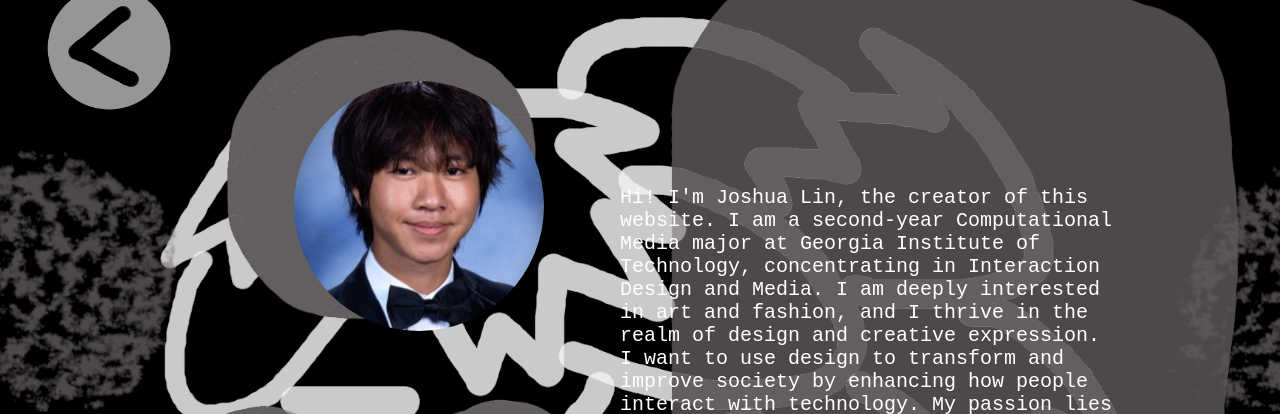
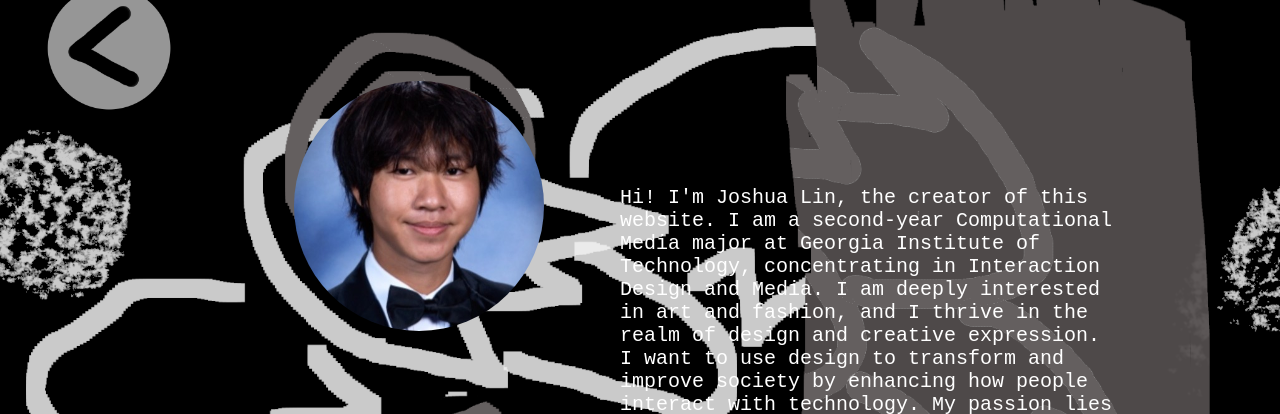
Before and after one commit to joshualin674/joshualin674.github.io, a plain HTML site: page page2.html in a window 1280 px wide. Shown: the part 128-542 px from the top of the page. Drawn offline with Linux system fonts and the light colour scheme.

Commit message:
Update styles.css

```diff
--- a/styles.css
+++ b/styles.css
@@ -14,7 +14,7 @@ body.page1 {
 }
 
 body.page2 {
-    background-image: url('background.png');
+    background-image: url('newback.png');
     background-size: cover;
     background-position: center;
     background-color: black;
```
